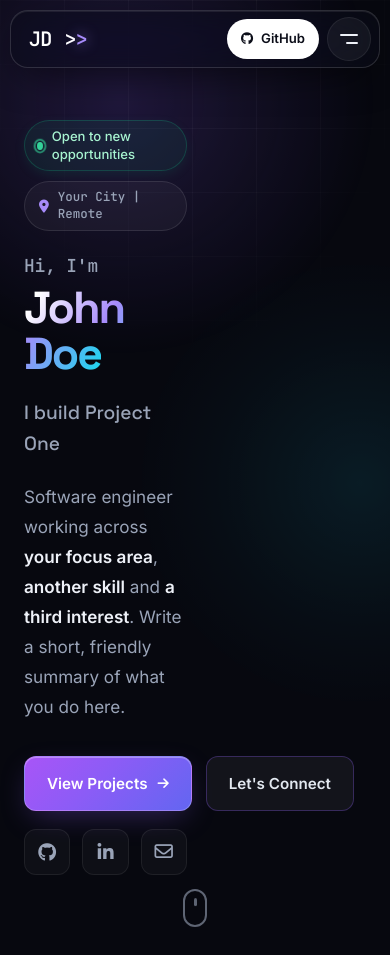
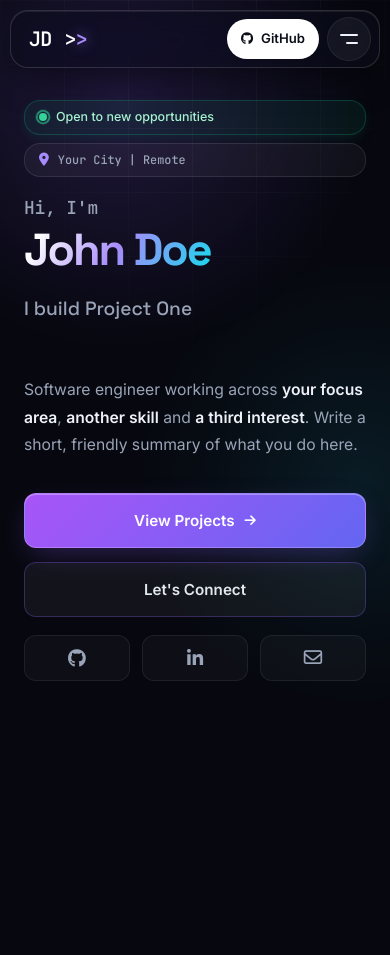
Before and after one commit to Strike2Verse/dev-portfolio-template, a plain HTML site: page index.html in a window 390 px wide. After the commit the page ends 844 px from the top, so only its background shows below. Drawn offline with Linux system fonts and the light colour scheme.

Commit message:
style(hero): add responsive rules for tablet and phone

```diff
--- a/style.css
+++ b/style.css
@@ -381,3 +381,23 @@ button { font: inherit; color: inherit; }
     background: var(--muted); border-radius: 2px; animation: wheel 1.8s ease-in-out infinite;
 }
 @keyframes wheel { 0% { opacity: 1; transform: translateY(0); } 80%,100% { opacity: 0; transform: translateY(12px); } }
+
+/* ---------- Responsive: hero ---------- */
+@media (max-width: 960px) {
+    .hero { padding: 110px 0 70px; }
+    .hero-container { grid-template-columns: 1fr; gap: 20px; }
+    .hero-content { max-width: 640px; }
+    .scroll-cue { display: none; }
+}
+
+@media (max-width: 640px) {
+    .hero { padding: 100px 0 56px; min-height: auto; }
+    .status-group { flex-direction: column; align-items: stretch; gap: 8px; margin-bottom: 22px; }
+    .status-pill { width: 100%; font-size: .78rem; padding: 8px 14px; border-radius: 16px; }
+    .status-pill--loc { font-size: .74rem; padding: 8px 14px; }
+    .hero-bio { font-size: .98rem; }
+    .hero-subtitle { min-height: 3.2em; }
+    .hero-buttons { flex-direction: column; max-width: 100%; }
+    .hero-buttons .btn { width: 100%; }
+    .hero-meta { max-width: 100%; }
+}
```
